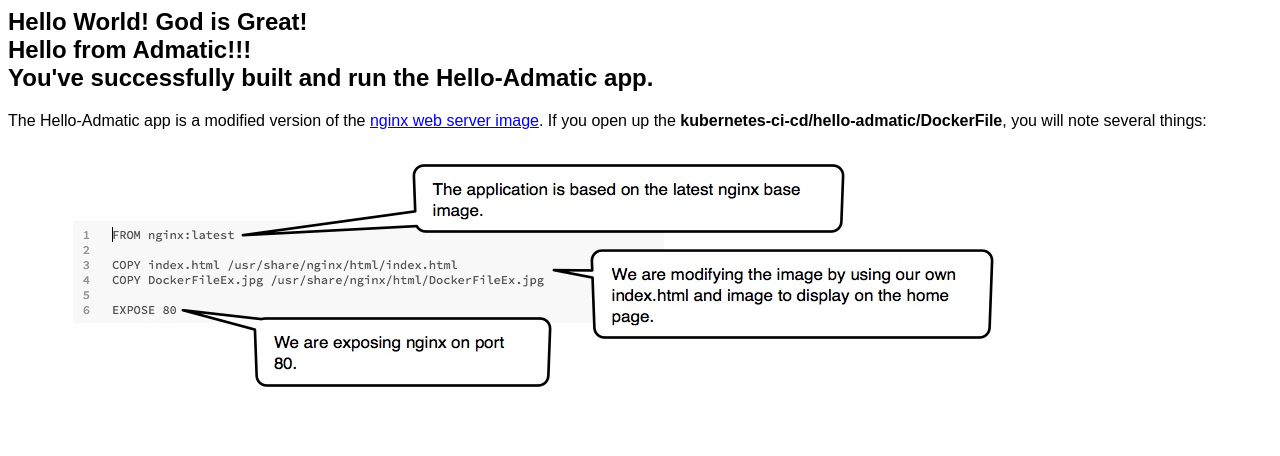
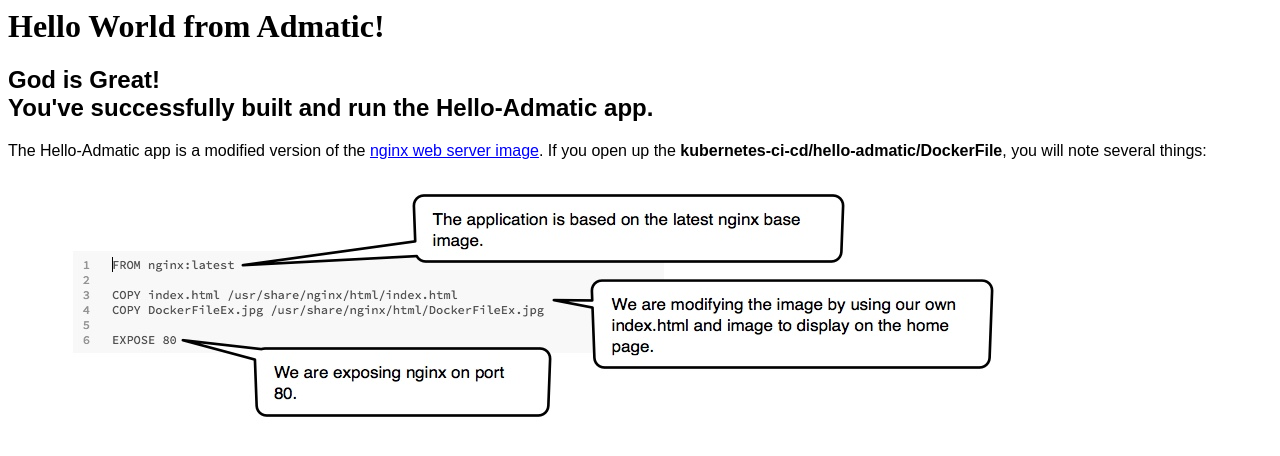
Before and after one commit to admatic/kubernetes-ci-cd, a plain HTML site: page applications/hello-admatic/index.html in a window 1280 px wide. Drawn offline with Linux system fonts and the light colour scheme.

Commit message:
Update index.html

```diff
--- a/applications/hello-admatic/index.html
+++ b/applications/hello-admatic/index.html
@@ -1,3 +1,18 @@
-<p><h2 style="font-family:sans-serif">Hello World! God is Great!</br>Hello from Admatic!!!</br> You've successfully built and run the Hello-Admatic app.</h2> </p>
-<p style="font-family:sans-serif">The Hello-Admatic app is a modified version of the <a href="https://hub.docker.com/_/nginx/">nginx web server image</a>. If you open up the <b>kubernetes-ci-cd/hello-admatic/DockerFile</b>, you will note several things:</p>
+<html>
+<header>
+    <title>hello-admatic</title>
+</header>
+<body>
+<h1>Hello World from Admatic!</h1>
+<p>
+<h2 style="font-family:sans-serif">God is Great!</br>You've successfully built and run the
+    Hello-Admatic app.
+</h2>
+</p>
+<p style="font-family:sans-serif">
+    The Hello-Admatic app is a modified version of the <a href="https://hub.docker.com/_/nginx/">nginx web server
+    image</a>. If you open up the <b>kubernetes-ci-cd/hello-admatic/DockerFile</b>, you will note several things:
+</p>
 <img src="DockerFileEx.jpg">
+</body>
+</html>
```
